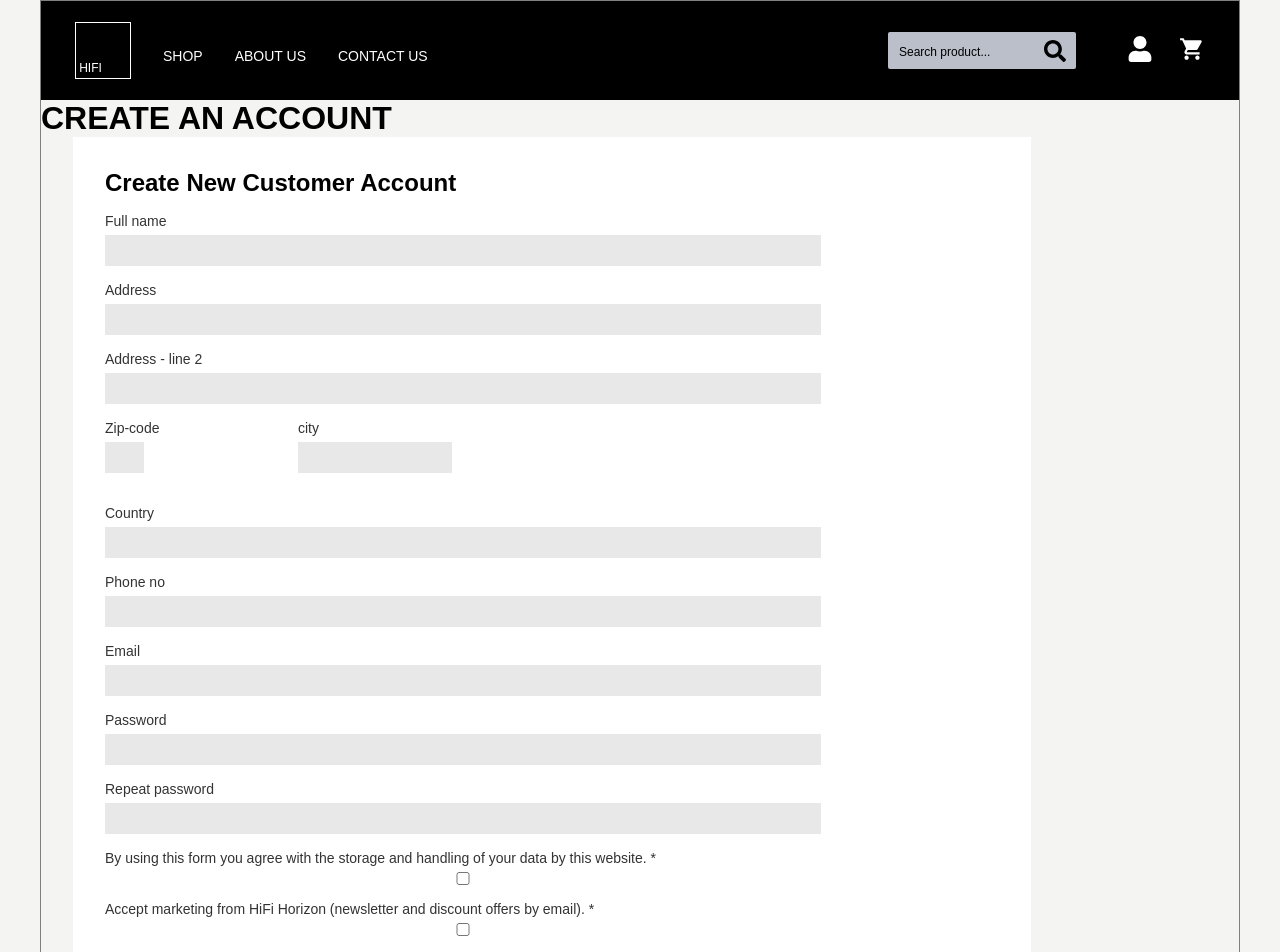
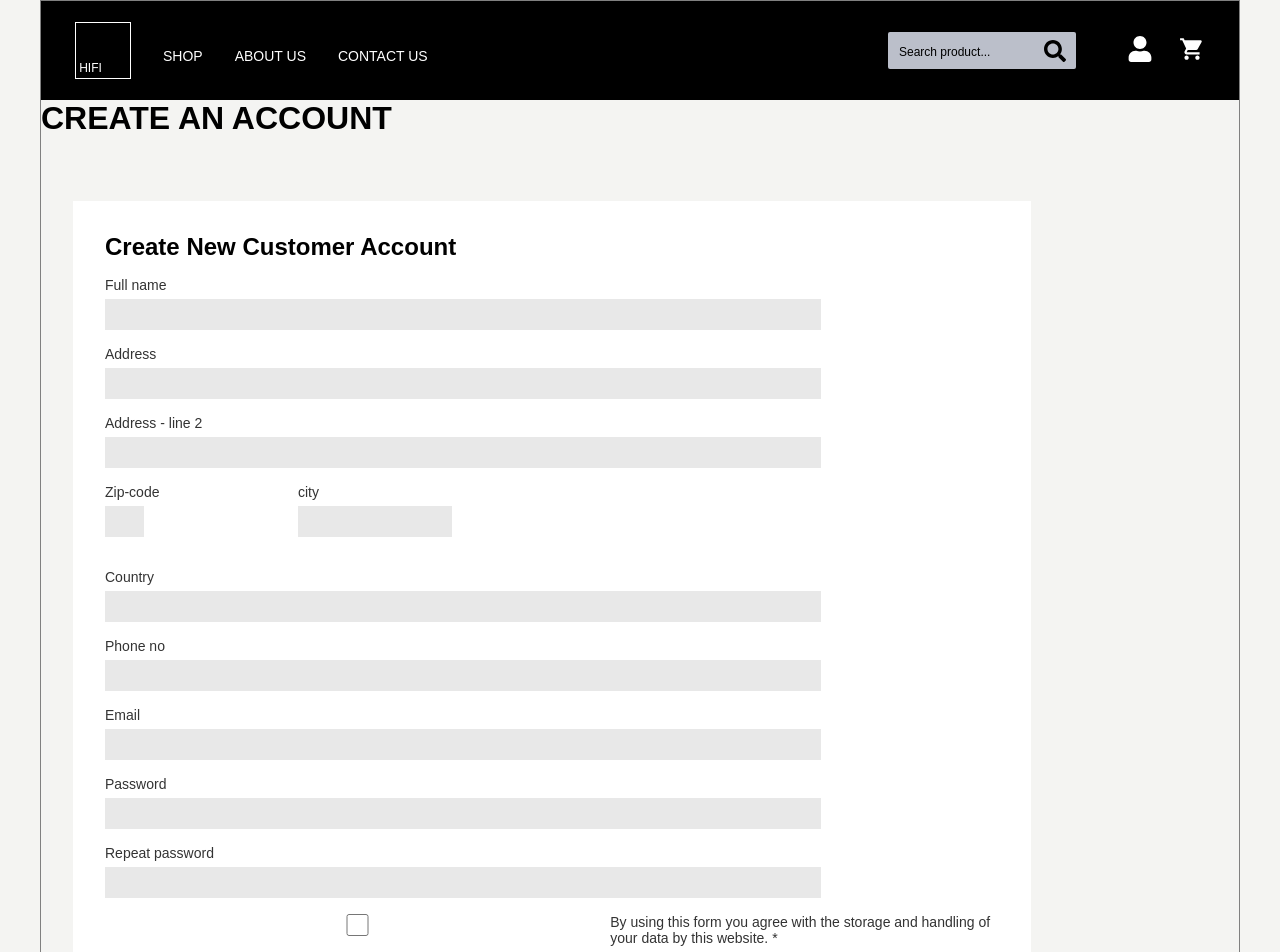
Before and after one commit to rts-cmk-wu13/hifi-horizon-therocket, a React (Vite) app: page /signup in a window 1280 px wide. Shown: the top 952 px of the page. Built offline with nearby package versions, Linux system fonts and the light colour scheme; a web font is replaced by a local one.

Commit message:
zod not tested

```diff
--- /dev/null
+++ b/src/api/signupActions.js
@@ -0,0 +1,48 @@
+import { z } from "zod/v4";
+import { redirect } from "react-router";
+
+const contactSchema = z.object({
+    email: z.email(),
+    fullname: z.string().min(2, "Name is required"),
+    password: z.string().min(6, "Minimum of 6 characters required"),
+
+    address: z.string().min(1, "Address is required"),
+    address2: z.string().optional(),
+    zipcode: z.string().min(1, "Zip-code is required"),
+    city: z.string().min(1, "City is required"),
+    country: z.string().optional(),
+    phone: z.string().optional(),
+    repeatpassword: z.string().min(1, "Confirm password is required"),
+}).refine((data) => data.repeatpassword === data.password, {
+   message: "Passwords do not match",
+    path: ["confirm"],  // fejlbeskeden kobles til confirm-feltet
+});
+
+export const handleSignUp = async ({ request }) => {
+ console.log("handleSignUp called");
+     console.log("request", request);
+    const formData = await request.formData()
+    const data = Object.fromEntries(formData.entries())
+
+    const result = contactSchema.safeParse(data)
+    if (!result.success) {
+        const errors = z.treeifyError(result.error)
+        return errors.properties
+    }
+    delete result.data.repeatpassword; // Remove repeat password from form data
+
+    const response = await fetch("https://hifi-api-pzft.onrender.com/register", {
+        method: "POST",
+        headers: {
+            "Content-Type": "application/json"
+        },
+        body: JSON.stringify(result.data)
+    })
+
+    if (!response.ok) {
+        throw new Error("Could not save data")
+    }
+
+    return redirect("/home")
+
+}
--- a/src/components/SignUp/SignUp.jsx
+++ b/src/components/SignUp/SignUp.jsx
@@ -2,105 +2,119 @@ import { Form } from 'react-router';
 //import { useAuth } from '../../AutoContext.jsx';
 import { useLocation, useNavigate } from 'react-router';
 import { useState } from 'react';
+import { useActionData } from 'react-router';
 
 
 export default function CreateAccount() {
+    const errors = useActionData();
 
-    const [error, setError] = useState(null);
+    // const [error, setError] = useState(null);
     // const { login } = useAuth();
-    const location = useLocation();
-    const navigate = useNavigate();
-    const from = location.state?.from?.pathname || '/';
+    // const location = useLocation();
+    // const navigate = useNavigate();
+    // const from = location.state?.from?.pathname || '/';
 
-    async function handleLogin(event) {
-        event.preventDefault();
-        const formData = new FormData(event.target);
-        formData.delete('repeatpassword'); // Remove repeat password from form data
-        const data = Object.fromEntries(formData.entries());
-        console.log(data);
-        const response = await fetch('http://localhost:4000/register', {
+    // async function handleLogin(event) {
+    //     event.preventDefault();
+    //     const formData = new FormData(event.target);
+    //     // formData.delete('repeatpassword'); // Remove repeat password from form data
+    //     const data = Object.fromEntries(formData.entries());
+    //     console.log(data);
+    //     //const response = await fetch('http://localhost:4000/register', {
 
-            // const response = await fetch('https://hifi-api-pzft.onrender.com/register', {
-            method: 'POST',
-            headers: {
-                'Content-Type': 'application/json',
-            },
-            body: JSON.stringify(data),
-        });
-        const result = await response.json();
-        console.log(result);
-        if (!response.ok) {
-            // Handle error, e.g., show a message to the user
-            //throw new Error('Login failed');
-            setError(result.message || 'Signup failed');
-            console.error('Signup failed:', result);
-            return;
-        }
-        // login(result.accessToken);
-        navigate(from, { replace: true }); // Redirect to the previous page or home
+    //      const response = await fetch('https://hifi-api-pzft.onrender.com/register', {
+    //         method: 'POST',
+    //         headers: {
+    //             'Content-Type': 'application/json',
+    //         },
+    //         body: JSON.stringify(data),
+    //     });
+    //     const result = await response.json();
+    //     console.log(result);
+    //     if (!response.ok) {
+    //         // Handle error, e.g., show a message to the user
+    //         //throw new Error('Login failed');
+    //         setError(result.message || 'Signup failed');
+    //         console.error('Signup failed:', result);
+    //         return;
+    //     }
+    //     // login(result.accessToken);
+    //     navigate(from, { replace: true }); // Redirect to the previous page or home
 
-    }
+    // }
 
     return (
         <div className="signupcontainer">
             <h2>Create New Customer Account</h2>
-            <Form onSubmit={handleLogin}>
+            <Form method="post">
                 <div className="signupcontainer__form-group">
                     <label htmlFor="fullname">Full name</label>
+                    <p>{errors && errors?.fullname?.errors[0]}</p>
                     <input type="text" id="fullname" name="fullname" required />
                 </div>
                 <div className="signupcontainer__form-group">
                     <label htmlFor="address">Address</label>
+                    <p>{errors && errors?.address?.errors[0]}</p>
                     <input type="text" id="address" name="address" required />
                 </div>
                 <div className="signupcontainer__form-group">
                     <label htmlFor="address2">Address - line 2</label>
+                   <p>{errors && errors?.address2?.errors[0]}</p>
                     <input type="text" id="address2" name="address2" />
                 </div>
 
                 <div className="signupcontainer__form-group--line">
                     <div className="signupcontainer__form-group">
                          <label htmlFor="zipcode">Zip-code</label>
-                        <input type="text" id="zipcode" name="zipcode" required />
+                         <p>{errors && errors?.zipcode?.errors[0]}</p>
+                         <input type="text" id="zipcode" name="zipcode" required />
                     </div>
                     <div className="signupcontainer__form-group">
                         <label htmlFor="city">city</label>
+                        <p>{errors && errors?.city?.errors[0]}</p>
                         <input type="text" id="city" name="city" required />
                     </div>
                 </div>
 
                 <div className="signupcontainer__form-group">
                     <label htmlFor="country">Country</label>
+                    <p>{errors && errors?.country?.errors[0]}</p>
                     <input type="text" id="country" name="country" />
                 </div>
                 <div className="signupcontainer__form-group">
                     <label htmlFor="phone">Phone no</label>
+                    <p>{errors && errors?.phone?.errors[0]}</p>
                     <input type="text" id="phone" name="phone" />
                 </div>
                 <div className="signupcontainer__form-group">
                     <label htmlFor="email">Email</label>
+                    <p>{errors && errors?.email?.errors[0]}</p>
                     <input type="text" id="email" name="email" required />
                 </div>
                 <div className="signupcontainer__form-group">
                     <label htmlFor="password">Password</label>
+                    <p>{errors && errors?.password?.errors[0]}</p>
                     <input type="text" id="password" name="password" required />
                 </div>
                 <div className="signupcontainer__form-group">
                     <label htmlFor="repeatpassword">Repeat password</label>
+                    <p>{errors && errors?.repeatpassword?.errors[0]}</p>
                     <input type="text" id="repeatpassword" name="repeatpassword" required />
                 </div>
-                <div className="signupcontainer__form-group">
+                <div className="signupcontainer__form-group signupcontainer__form-group--checkbox">
+                    <input type="checkbox" id="byusing" name="byusing" required />
+                    <p>{errors && errors?.byusing?.errors[0]}</p>
                     <label htmlFor="byusing">By using this form you agree with the storage and handling of your data by this website. *</label>
-                    <input type="checkbox" id="byusing" name="byusing" required />
-                </div>
-                <div className="signupcontainer__form-group">
+                    </div>
+                <div className="signupcontainer__form-group signupcontainer__form-group--checkbox">
+                    <input type="checkbox" id="accept" name="accept" required />
+                    <p>{errors && errors?.accept?.errors[0]}</p>
                     <label htmlFor="accept">Accept marketing from HiFi Horizon (newsletter and discount offers by email). *</label>
-                    <input type="checkbox" id="accept" name="accept" required />
-                </div>
+                    </div>
 
-                {error && <div className="error-message">{error}</div>}
                 <button type="submit">Create an account</button>
             </Form>
         </div>
     )
 }
+// {error && <div className="error-message">{error}</div>}
--- a/src/components/SignUp/_signup.scss
+++ b/src/components/SignUp/_signup.scss
@@ -8,6 +8,8 @@
         width: 80%;
         background-color: white;
         margin-left: 2rem;
+        margin-top: 4rem;
+
         label {
             display: block;        /* Makes the label take full width, pushing input to next line */
             margin-bottom: 6px;    /* Space between label and input */
@@ -47,6 +49,11 @@
             }
         }
 
+        &__form-group--checkbox{
+            display: flex;
+           flex-direction: row;
+        }
+
         button {
             align-self: flex-end;
             padding: 0.5rem 1rem;
--- a/src/router.jsx
+++ b/src/router.jsx
@@ -11,7 +11,7 @@ import { ErrorBoundary } from "./components/Error";
 import MoreInfo from "./pages/MoreInfo";
 import Signup from "./pages/SignUp";
 // import { getProducts, getProduct } from "./api/typicode";
-// import { handleSubmit } from "./api/actions";
+import { handleSignUp } from "./api/signupActions";
 // import RequireAuth from "./components/RequireAuth";
 
 
@@ -48,7 +48,7 @@ const router = createBrowserRouter([
     {
         path: "signup",
         element: <Signup />,
-        // action: handleSubmit,
+        action: handleSignUp,
     },
     {
         path: "about",
```
